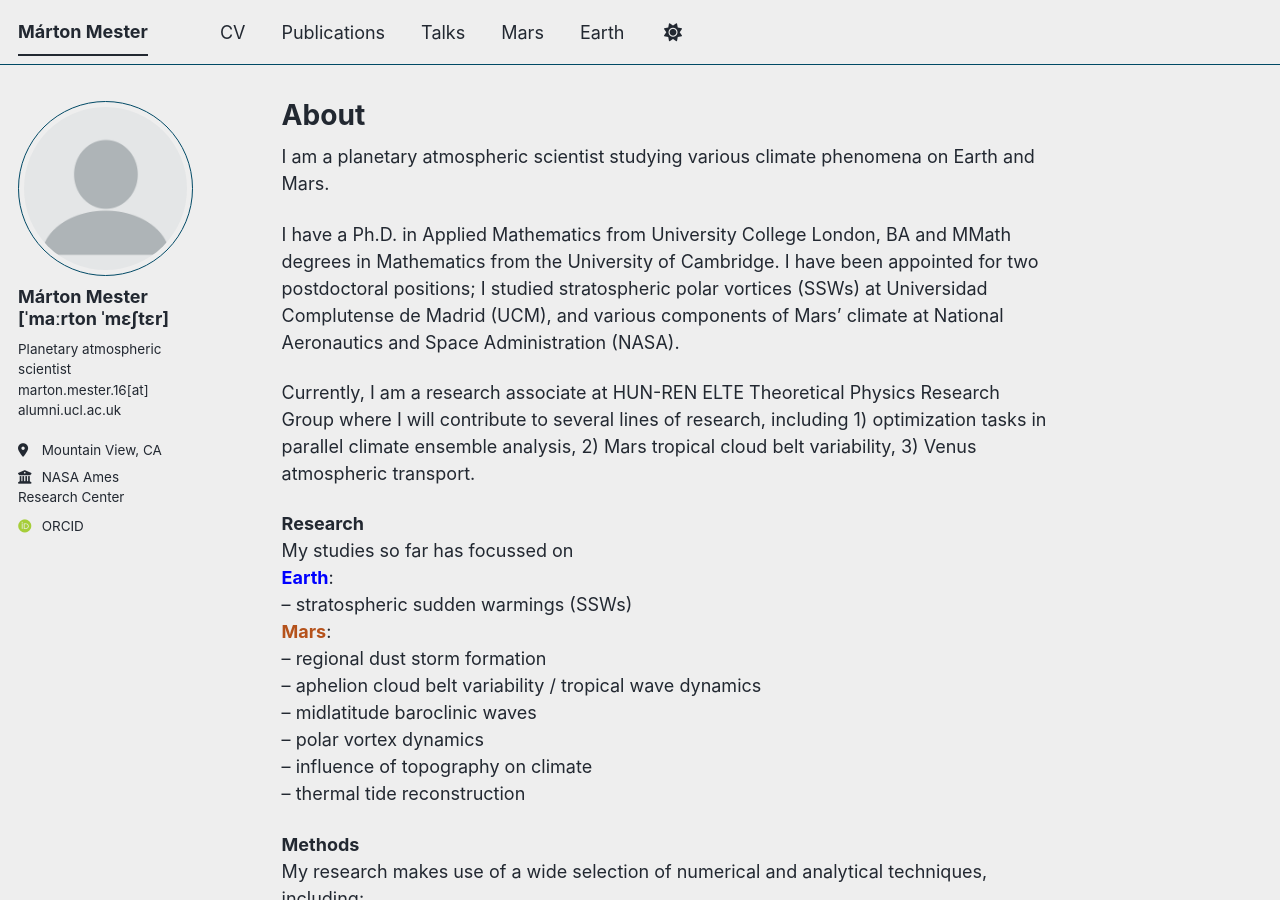
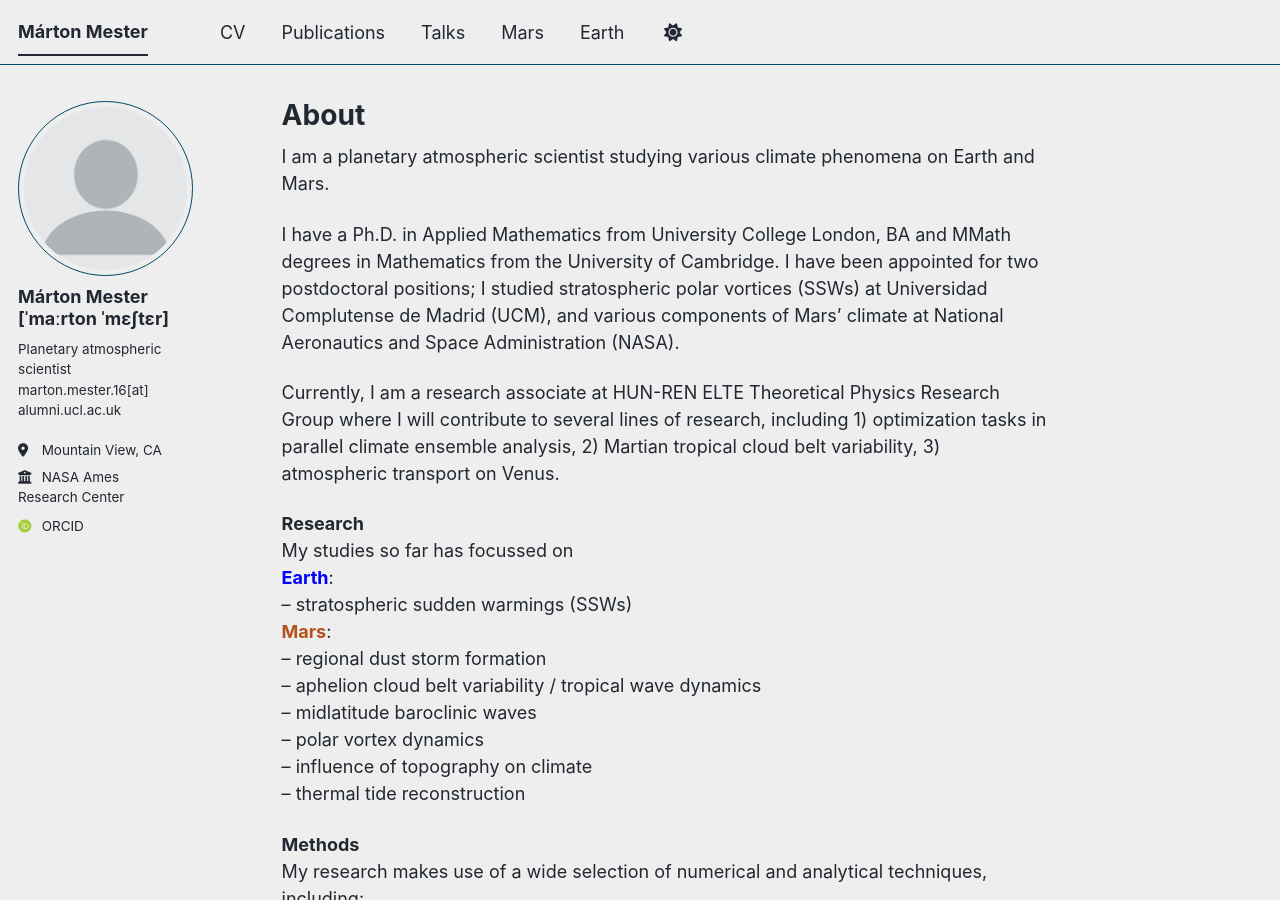
Before and after one commit to thengc6369/thengc6369.github.io, a Jekyll site: the page built from _pages/about.md, in a window 1280 px wide and 900 px high. Built offline with Jekyll 4.4.1, drawn with Linux system fonts in a browser that asks for light colours; some web fonts are replaced; a script bundle is joined from its source files by our own code; library files that are not in the unit come from our copies.

Commit message:
Update about.md

```diff
--- a/_pages/about.md
+++ b/_pages/about.md
@@ -9,7 +9,7 @@ I am a planetary atmospheric scientist studying various climate phenomena on Ear
 I have a Ph.D. in Applied Mathematics from University College London, BA and MMath degrees in Mathematics from the University of Cambridge. I have been appointed for two postdoctoral positions; I studied stratospheric polar vortices (SSWs) at Universidad Complutense de Madrid (UCM), and various components of Mars' climate at National Aeronautics and Space Administration (NASA).
 <br>
 
-Currently, I am a research associate at HUN-REN ELTE Theoretical Physics Research Group where I will contribute to several lines of research, including 1) optimization tasks in parallel climate ensemble analysis, 2) Mars tropical cloud belt variability, 3) Venus atmospheric transport.
+Currently, I am a research associate at HUN-REN ELTE Theoretical Physics Research Group where I will contribute to several lines of research, including 1) optimization tasks in parallel climate ensemble analysis, 2) Martian tropical cloud belt variability, 3) atmospheric transport on Venus.
 
 <b>Research</b> <br>
 My studies so far has focussed on <br>
```
